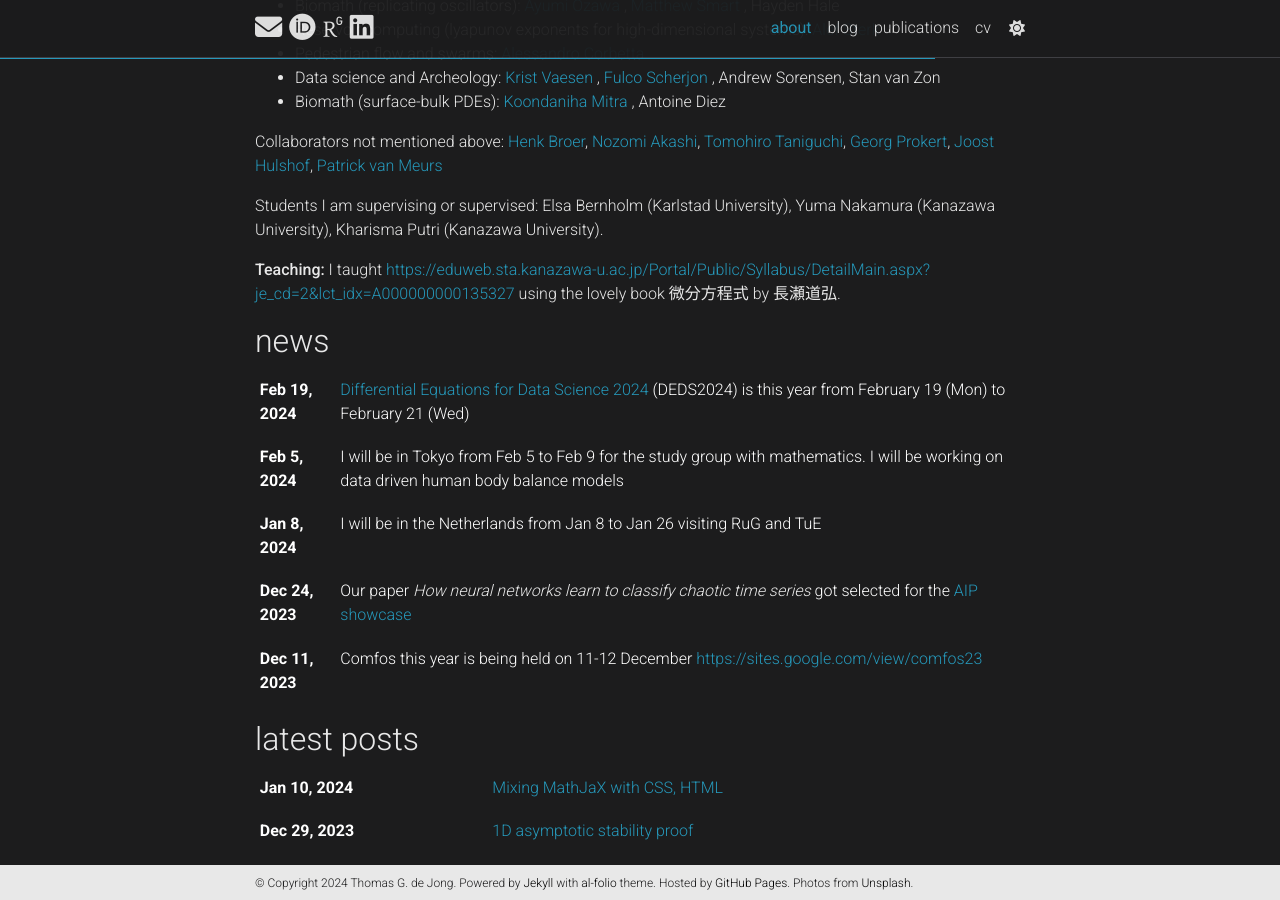
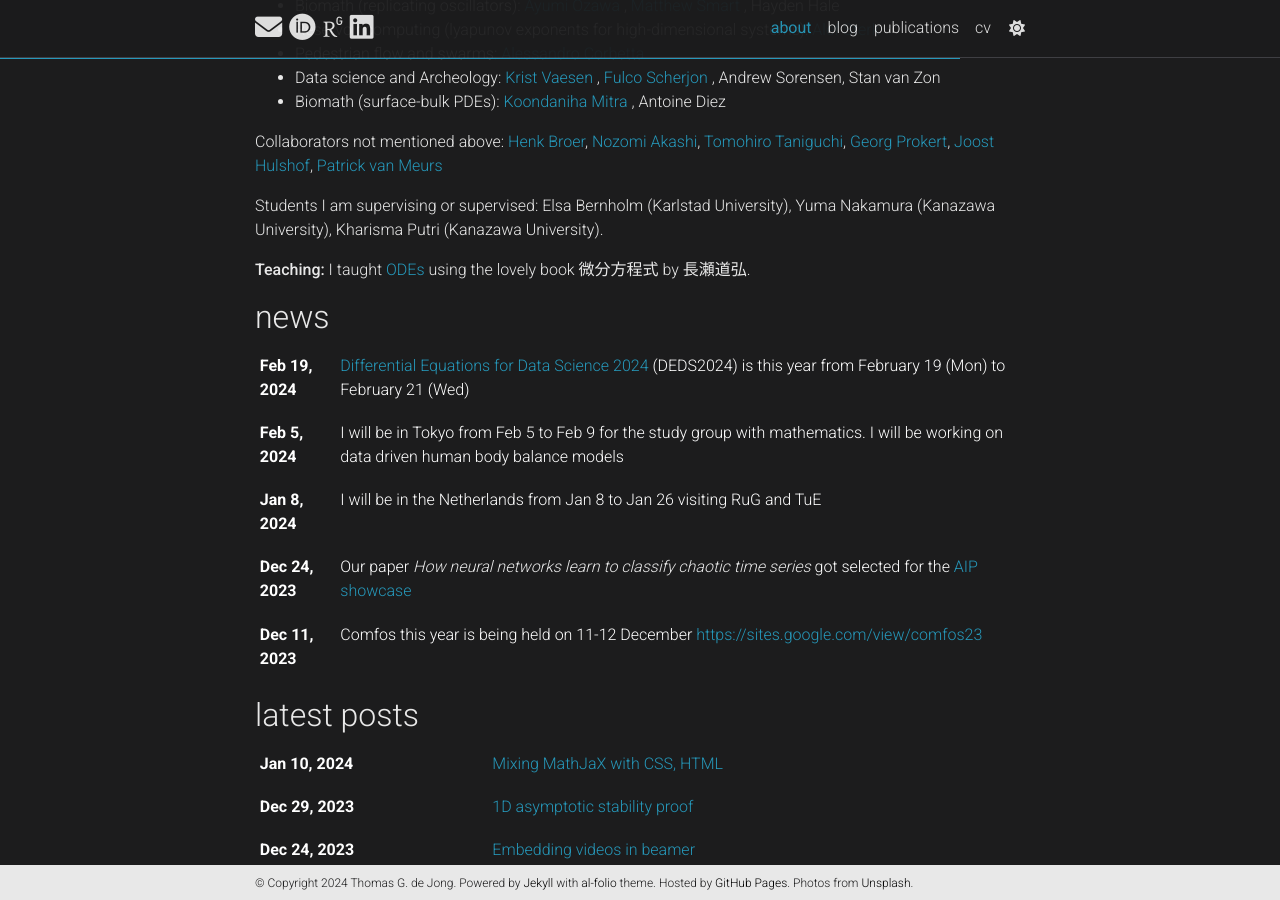
Before and after one commit to mathowl/tgdejong, a Jekyll site: the page built from _pages/about.md, in a window 1280 px wide and 900 px high, scrolled down 680 px. Built offline with Jekyll 4.4.1, drawn with Linux system fonts in a browser that asks for light colours; full-size pictures stand in for the smaller copies a plugin makes; some web fonts are replaced; comment, search, counter and statistics services are not loaded; a style sheet for code colours, icons or effects is not loaded.

Commit message:
Update about.md

```diff
--- a/_pages/about.md
+++ b/_pages/about.md
@@ -40,4 +40,4 @@
 
 Students I am supervising or supervised: Elsa Bernholm (Karlstad University), Yuma Nakamura (Kanazawa University), Kharisma Putri (Kanazawa University).
 
-**Teaching:** I taught <a href ="ODEs">https://eduweb.sta.kanazawa-u.ac.jp/Portal/Public/Syllabus/DetailMain.aspx?je_cd=2&lct_idx=A000000000135327</a> using the lovely book 微分方程式 by 長瀬道弘.
+**Teaching:** I taught <a href ="https://eduweb.sta.kanazawa-u.ac.jp/Portal/Public/Syllabus/DetailMain.aspx?je_cd=2&lct_idx=A000000000135327">ODEs</a> using the lovely book 微分方程式 by 長瀬道弘.
```
